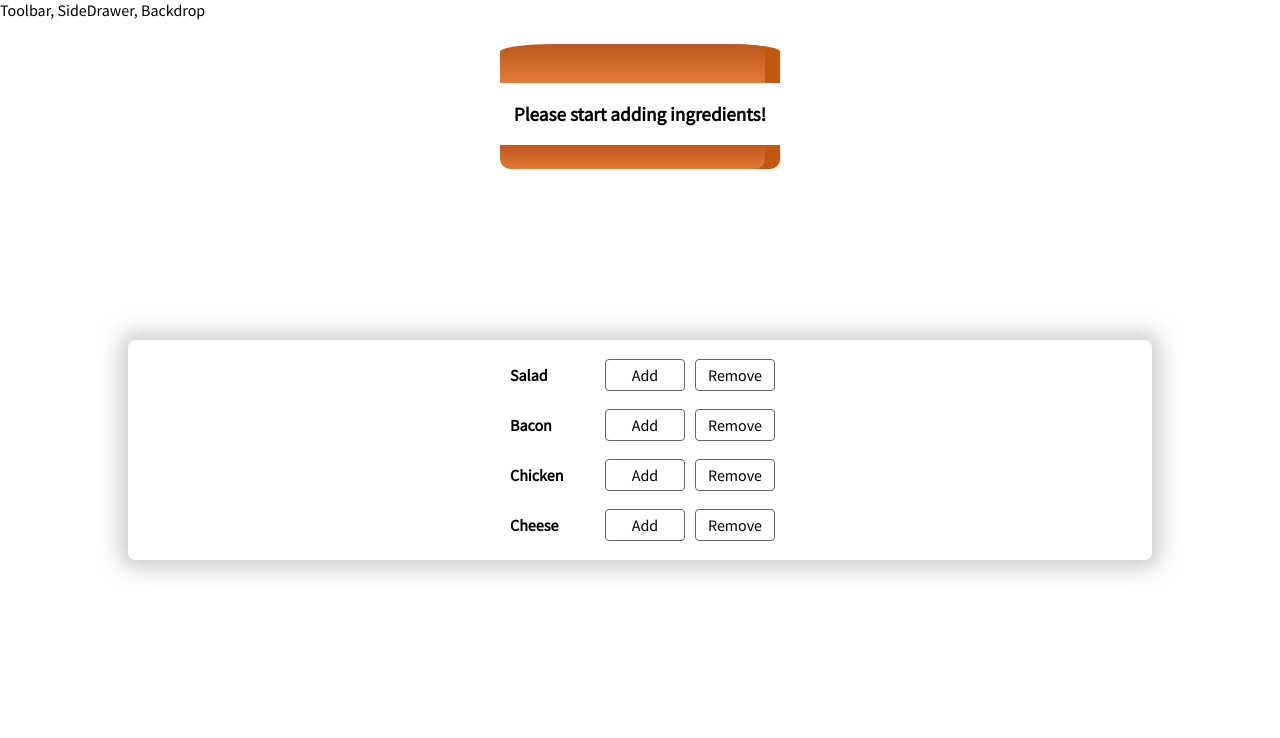
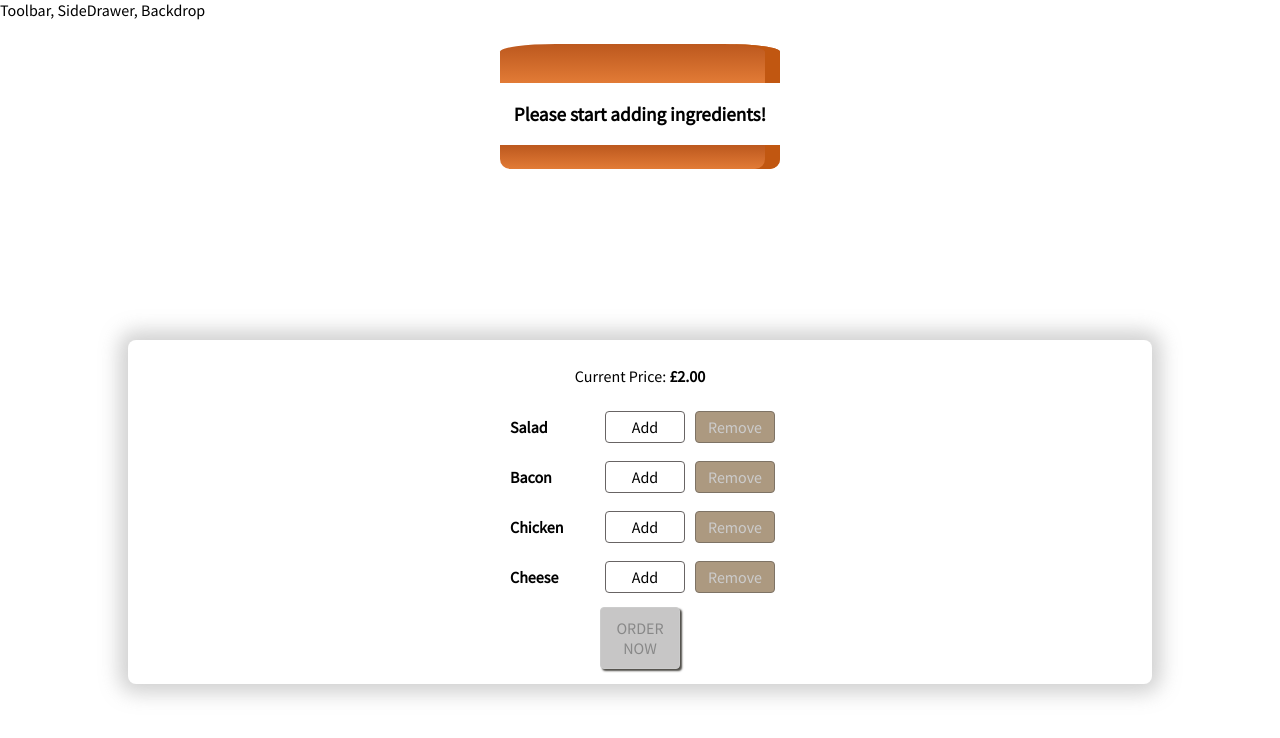
Before and after one commit to Hannah6898/react-builder-project, a React app: page / in a window 1280 px wide. Shown: the top 738 px of the page. Built offline with nearby package versions, Linux system fonts and the light colour scheme.

Commit message:
Added order button and created functonality for disabling the button

```diff
--- a/src/components/Sandwich/BuildControls/BuildControls.js
+++ b/src/components/Sandwich/BuildControls/BuildControls.js
@@ -11,7 +11,11 @@
 
 const BuildControls = (props) => {
   return (
+    <div>
       <div className={classes.BuildControls}>
+        <p>
+          Current Price: <strong>£{props.price.toFixed(2)}</strong>
+        </p>
         {controls.map((control) => (
           <BuildControl
             key={control.label}
@@ -19,9 +23,13 @@
             added={() => props.ingredientAdded(control.type)}
             //Pass the control type to keep track of which type this build control is
             remove={() => props.ingredientRemoved(control.type)}
-          disabled={() => props.disabled[control.type]}
+            disabled={props.disableInfo[control.type]}
           />
         ))}
+        <button className={classes.OrderButton} disabled={!props.purchaseable}>
+          ORDER NOW
+        </button>
+      </div>
     </div>
   );
 };
--- a/src/components/Sandwich/BuildControls/BuildControls.module.css
+++ b/src/components/Sandwich/BuildControls/BuildControls.module.css
@@ -8,3 +8,45 @@
   border-radius: 8px;
   box-shadow: 0px 0px 20px 9px rgba(193, 193, 193, 0.76);
 }
+
+.OrderButton {
+  outline: none;
+  cursor: pointer;
+  border: 1px solid #2c2b28;
+  color: #2c2b28;
+  font-family: inherit;
+  font-size: 1em;
+  box-shadow: 2px 2px 2px #4d4b46;
+  padding: 10px;
+  margin: 5px 5px;
+}
+
+.OrderButton:hover,
+.OrderButton:active {
+  background-color: #2c2b28;
+  border: 1px solid#2c2b28;
+  color: white;
+}
+
+.OrderButton:disabled {
+  background-color: #c7c6c6;
+  cursor: not-allowed;
+  border: 1px solid #ccc;
+  color: #888888;
+}
+
+.OrderButton:not(:disabled) {
+  animation: enable 0.3s linear;
+}
+
+@keyframes enable {
+  0% {
+    transform: scale(1);
+  }
+  60% {
+    transform: scale(1.1);
+  }
+  100% {
+    transform: scale(1);
+  }
+}
--- a/src/components/Sandwich/Sandwich.js
+++ b/src/components/Sandwich/Sandwich.js
@@ -3,8 +3,6 @@
 import SandwichIngredients from "./SandwichIngredients/SandwichIngredients";
 
 const Sandwich = (props) => {
-  console.log(props.ingredients);
-  debugger;
   let transformedIngredients = Object.keys(props.ingredients)
     .map(
       /*Object (a default JS object) is used. Object has a method called keys
@@ -37,7 +35,6 @@
   if (transformedIngredients.length === 0) {
     transformedIngredients = <p>Please start adding ingredients!</p>;
   }
-  console.log(transformedIngredients);
   return (
     <div className={classes.Sandwich}>
       <SandwichIngredients type="breadTop" />
--- a/src/containers/SandwichBuilder/SandwichBuilder.js
+++ b/src/containers/SandwichBuilder/SandwichBuilder.js
@@ -20,11 +20,33 @@
       cheese: 0,
     },
     totalPrice: 2,
+    purchaseable: false,
   };
+
+  //check whether we can turn purchaseable to true or false
+  updatePurchaseState(ingredients) {
+    const sum = Object.keys(ingredients)
+      //output: Array ["salad", "bacon"....]
+      //But we need the values not the names of the ingredients
+      .map((igKey) => {
+        return ingredients[igKey];
+        //Returning the value for each ingredient, creating an array of values
+      })
+      //Reduce is turning values into a single number, the sum of all ingredients
+      .reduce((sum, el) => {
+        //el is the value accessed above for each ingredient. Below we are adding them all together to create 1 number
+        return sum + el;
+      }, 0);
+    //starting number of 0
+
+    this.setState({ purchaseable: sum > 0 });
+    // if sum >0 = true and is purchasable and we can order else false
+  }
 
   addIngredientHandler = (type) => {
     //type is the content of the ingredient state
-    const updatedCount = this.state.ingredients[type] + 1;
+    const oldCount = this.state.ingredients[type];
+    const updatedCount = oldCount + 1;
     const updatedIngredients = {
       ...this.state.ingredients,
       //distribute the properties of the old ingredient state into the new object created here
@@ -34,6 +56,7 @@
 
     const newPrice = this.state.totalPrice + INGREDIENT_PRICES[type];
     this.setState({ totalPrice: newPrice, ingredients: updatedIngredients });
+    this.updatePurchaseState(updatedIngredients);
   };
 
   removeIngredientHandler = (type) => {
@@ -48,6 +71,7 @@
     updatedIngredients[type] = updatedCount;
     const newPrice = this.state.totalPrice - INGREDIENT_PRICES[type];
     this.setState({ totalPrice: newPrice, ingredients: updatedIngredients });
+    this.updatePurchaseState(updatedIngredients);
   };
 
   render() {
@@ -57,7 +81,6 @@
     for (let key in disableInfo) {
       disableInfo[key] = disableInfo[key] <= 0;
     }
-    console.log(disableInfo);
     return (
       <Aux>
         <Sandwich ingredients={this.state.ingredients} />
@@ -65,6 +88,8 @@
           ingredientAdded={this.addIngredientHandler}
           ingredientRemoved={this.removeIngredientHandler}
           disableInfo={disableInfo}
+          price={this.state.totalPrice}
+          purchaseable={this.state.purchaseable}
         />
       </Aux>
     );
```
Lines whose indentation alone changed are shown as unchanged.
